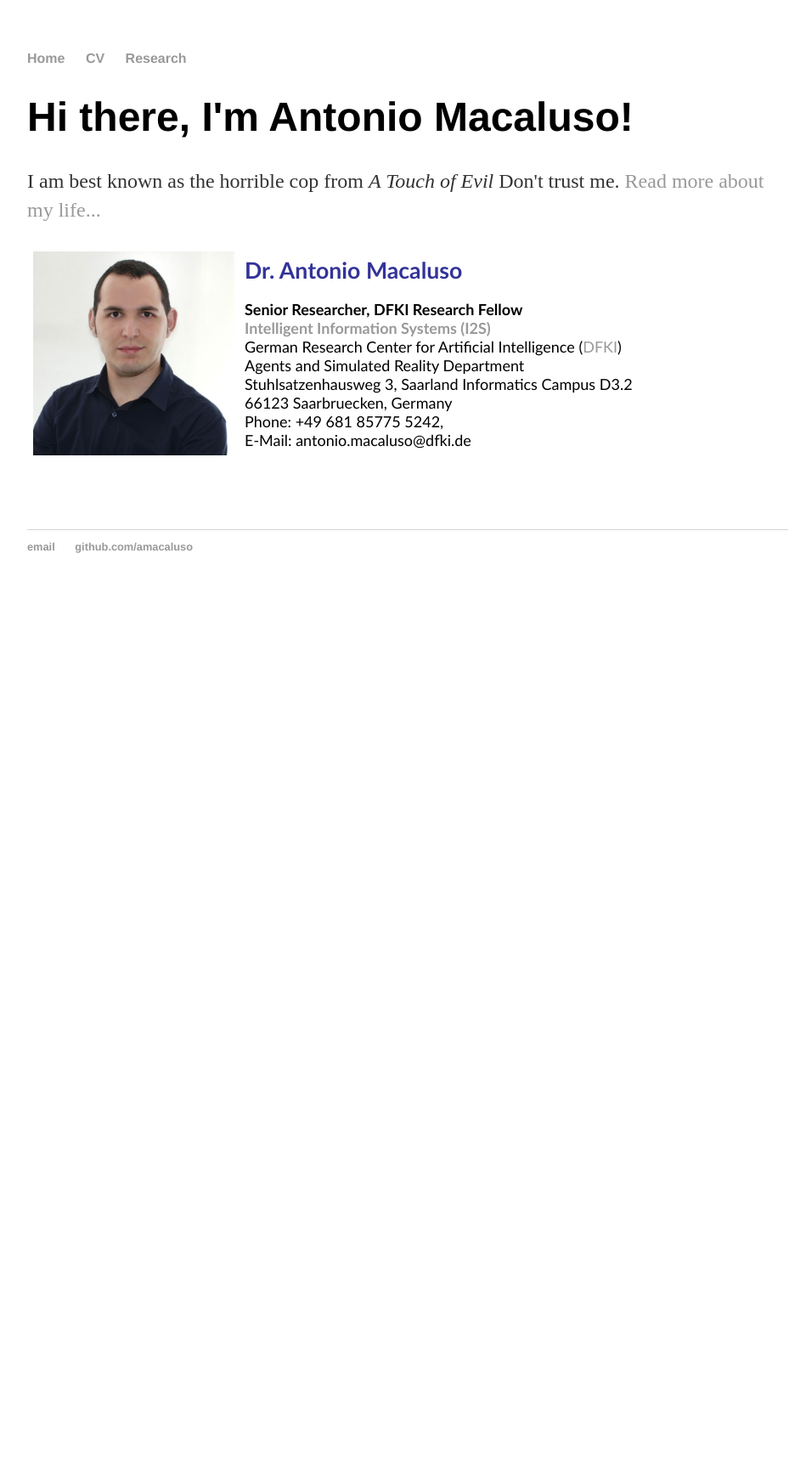
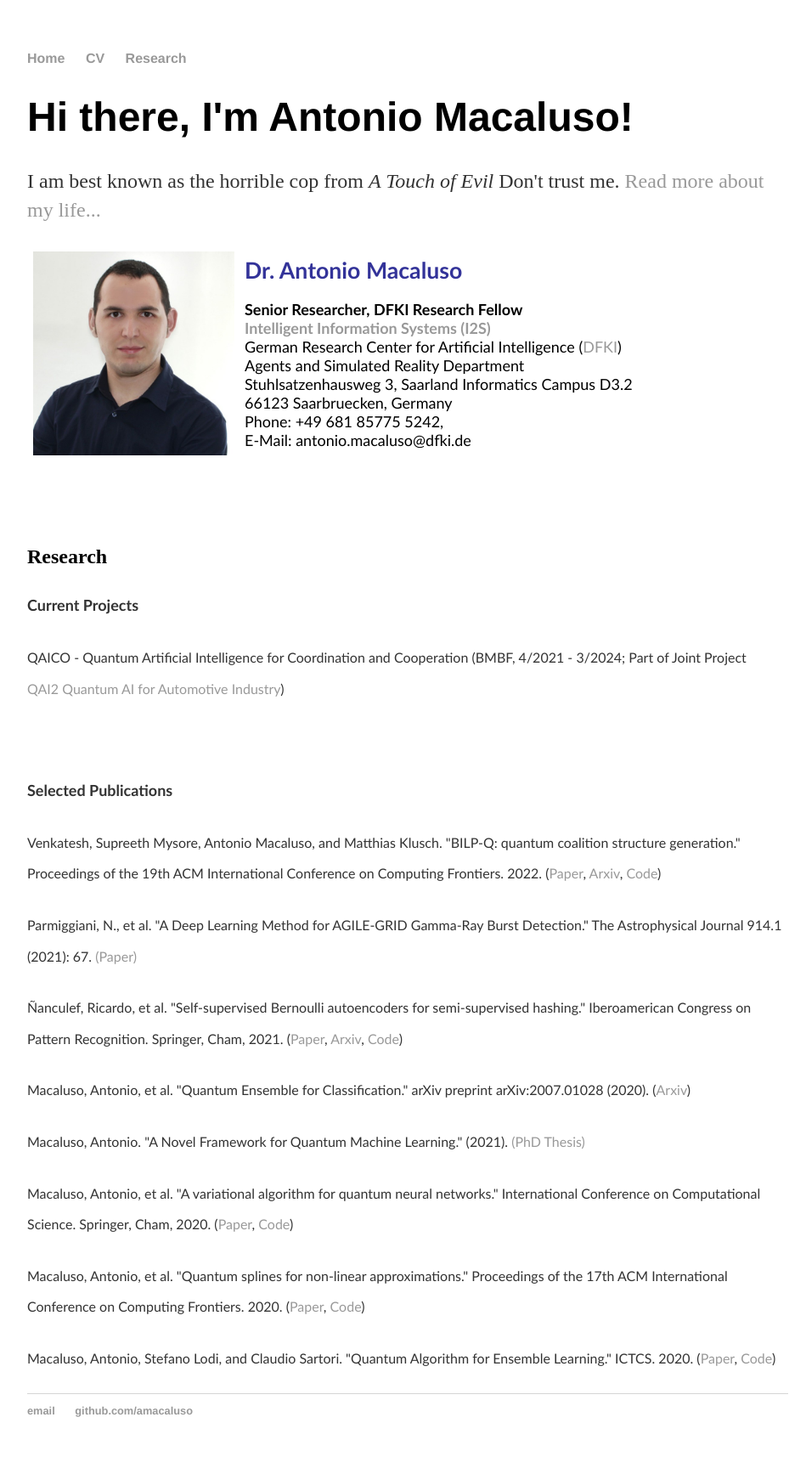
Before and after one commit to amacaluso/amacaluso.github.io, a Jekyll site: the page built from index.html, in a window 1280 px wide. Shown: the whole page at 85% size, without its empty margins (160-1109 px from the left). Built offline with Jekyll 4.4.1, drawn with Linux system fonts in a browser that asks for light colours; before the commit the page ends 900 px from its top, so only the background shows below that.

Commit message:
update research and index

```diff
--- a/index.html
+++ b/index.html
@@ -36,3 +36,54 @@ antonio.macaluso@dfki.de</font></font><big> </big><font face="Trebuchet MS"><fon
     </tr>
   </tbody>
 </table>
+
+
+
+<div class="blurb">
+	<h2>Research</h2>
+	<p><b><font face="Trebuchet MS"><font size="4">Current Projects</font></font></b>
+	<p><font face="Trebuchet MS"><font size="3">QAICO - Quantum Artificial Intelligence for Coordination and Cooperation (BMBF, 4/2021 - 3/2024; Part of Joint Project <br><a href="https://www.quantentechnologien.de/forschung/foerderung/quanteninformatik-algorithmen-software-anwendungen/qai2.html">QAI2 Quantum AI for Automotive Industry</a>)</font></font></font></font></p></p>
+
+	<br></br>
+
+	<p><b><font face="Trebuchet MS"><font size="4">Selected Publications</font></font></b>
+	<p><font face="Trebuchet MS"><font size="3">Venkatesh, Supreeth Mysore, Antonio Macaluso, and Matthias Klusch. "BILP-Q: quantum coalition structure generation." Proceedings of the 19th ACM International Conference on Computing Frontiers. 2022.
+	(<a href="https://dl.acm.org/doi/abs/10.1145/3528416.3530235">Paper</a>,
+	<a href="https://arxiv.org/pdf/2204.13802.pdf">Arxiv</a>,
+	<a href="https://github.com/supreethmv/BILP-Q">Code</a>)
+	</font></p>
+
+	<p><font face="Trebuchet MS"><font size="3">Parmiggiani, N., et al. "A Deep Learning Method for AGILE-GRID Gamma-Ray Burst Detection." The Astrophysical Journal 914.1 (2021): 67. <a href="https://iopscience.iop.org/article/10.3847/1538-4357/abfa15/meta">(Paper)</a>
+	</font></p>
+
+	<p><font face="Trebuchet MS"><font size="3">Ñanculef, Ricardo, et al. "Self-supervised Bernoulli autoencoders for semi-supervised hashing." Iberoamerican Congress on Pattern Recognition. Springer, Cham, 2021.
+	(<a href="https://link.springer.com/chapter/10.1007/978-3-030-93420-0_25">Paper</a>,
+	<a href="https://arxiv.org/ftp/arxiv/papers/2007/2007.08799.pdf">Arxiv</a>,
+	<a href="https://github.com/amacaluso/SSB-VAE">Code</a>)
+	</font></p>
+
+	<p><font face="Trebuchet MS"><font size="3">Macaluso, Antonio, et al. "Quantum Ensemble for Classification." arXiv preprint arXiv:2007.01028 (2020).
+	(<a href="https://arxiv.org/abs/2007.01028">Arxiv</a>)
+	</font></p>
+
+	<p><font face="Trebuchet MS"><font size="3">Macaluso, Antonio. "A Novel Framework for Quantum Machine Learning." (2021).
+	<a href="https://amsdottorato.unibo.it/9791/">(PhD Thesis)</a>
+	</font></p>
+
+	<p><font face="Trebuchet MS"><font size="3">Macaluso, Antonio, et al. "A variational algorithm for quantum neural networks." International Conference on Computational Science. Springer, Cham, 2020.
+	(<a href="https://link.springer.com/chapter/10.1007/978-3-030-50433-5_45">Paper</a>,
+	<a href="https://github.com/amacaluso/Quantum-Single-Layer-Perceptron">Code</a>)
+	</font></p>
+
+	<p><font face="Trebuchet MS"><font size="3">Macaluso, Antonio, et al. "Quantum splines for non-linear approximations." Proceedings of the 17th ACM International Conference on Computing Frontiers. 2020.
+	(<a href="https://dl.acm.org/doi/abs/10.1145/3387902.3394032">Paper</a>,
+	<a href="https://github.com/amacaluso/Quantum-Splines-for-Non-Linear-Approximations">Code</a>)
+	</font></p>
+
+
+	<p><font face="Trebuchet MS"><font size="3">Macaluso, Antonio, Stefano Lodi, and Claudio Sartori. "Quantum Algorithm for Ensemble Learning." ICTCS. 2020.
+	(<a href="http://ceur-ws.org/Vol-2756/paper_14.pdf">Paper</a>,
+	<a href="https://github.com/amacaluso/Quantum-Algorithm-for-Ensemble-Learning">Code</a>)
+	</font></p>
+
+</div><!-- /.blurb -->
--- a/research.html
+++ b/research.html
@@ -3,7 +3,7 @@ layout: default
 title: Research|Antonio Macaluso
 ---
 <div class="blurb">
-	<h1>Research</h1>
+	<h3>Research</h3>
 	<p><b><font face="Trebuchet MS"><font size="4">Current Projects</font></font></b>
 	<p><font face="Trebuchet MS"><font size="3">QAICO - Quantum Artificial Intelligence for Coordination and Cooperation (BMBF, 4/2021 - 3/2024; Part of Joint Project <br><a href="https://www.quantentechnologien.de/forschung/foerderung/quanteninformatik-algorithmen-software-anwendungen/qai2.html">QAI2 Quantum AI for Automotive Industry</a>)</font></font></font></font></p></p>
 
@@ -16,8 +16,8 @@ title: Research|Antonio Macaluso
 	<a href="https://github.com/supreethmv/BILP-Q">Code</a>)
 	</font></p>
 
-	<p><font face="Trebuchet MS"><font size="3">Parmiggiani, N., et al. "A Deep Learning Method for AGILE-GRID Gamma-Ray Burst Detection." The Astrophysical Journal 914.1 (2021): 67. <a href="https://www.quantentechnologien.de/forschung/foerderung/quanteninformatik-algorithmen-software-anwendungen/qai2.html">QAI2 Quantum AI for Automotive Industry</a>)
-	</font>/p>
+	<p><font face="Trebuchet MS"><font size="3">Parmiggiani, N., et al. "A Deep Learning Method for AGILE-GRID Gamma-Ray Burst Detection." The Astrophysical Journal 914.1 (2021): 67. <a href="https://iopscience.iop.org/article/10.3847/1538-4357/abfa15/meta">(Paper)</a>
+	</font></p>
 
 	<p><font face="Trebuchet MS"><font size="3">Ñanculef, Ricardo, et al. "Self-supervised Bernoulli autoencoders for semi-supervised hashing." Iberoamerican Congress on Pattern Recognition. Springer, Cham, 2021.
 	(<a href="https://link.springer.com/chapter/10.1007/978-3-030-93420-0_25">Paper</a>,
```
